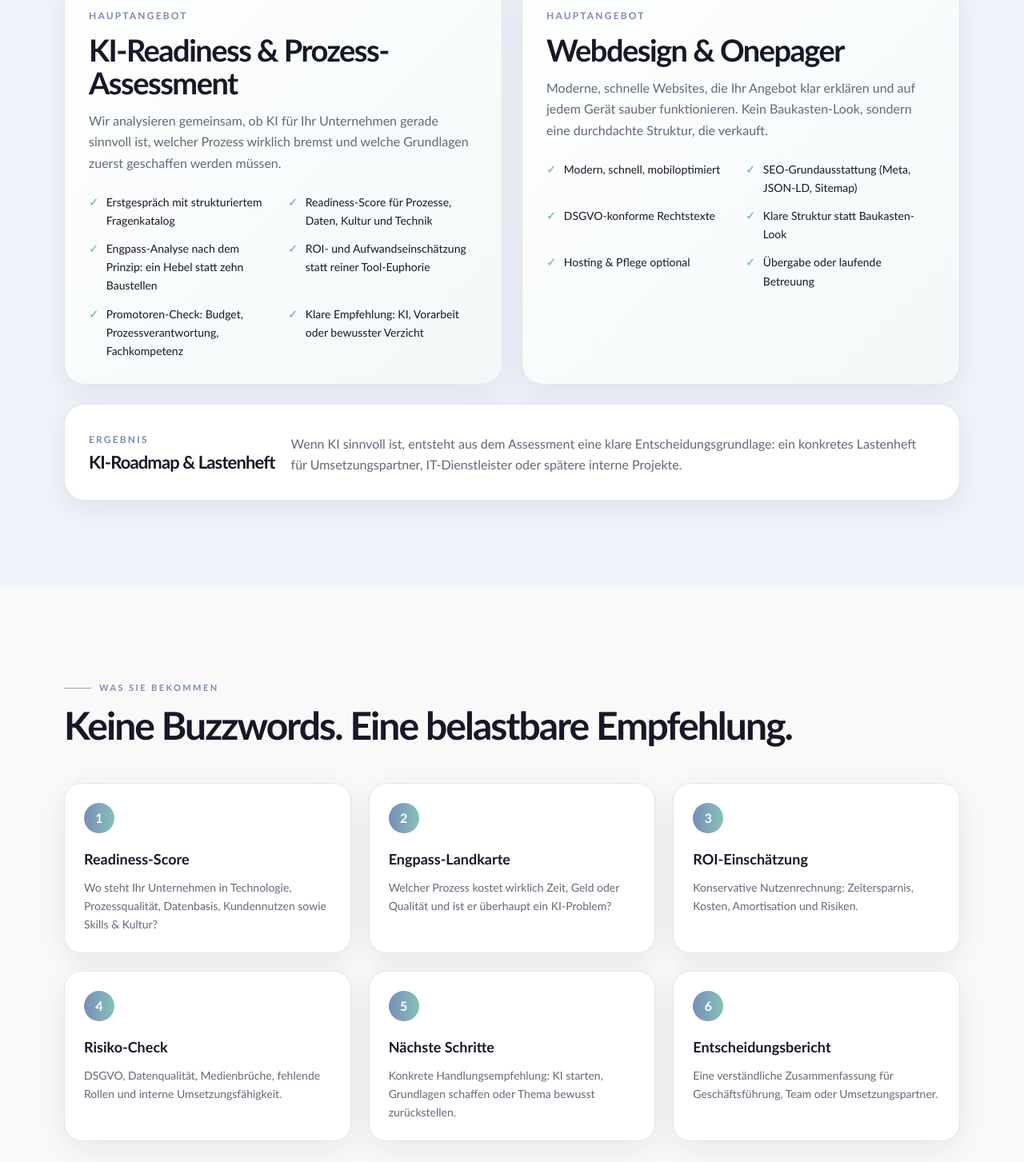
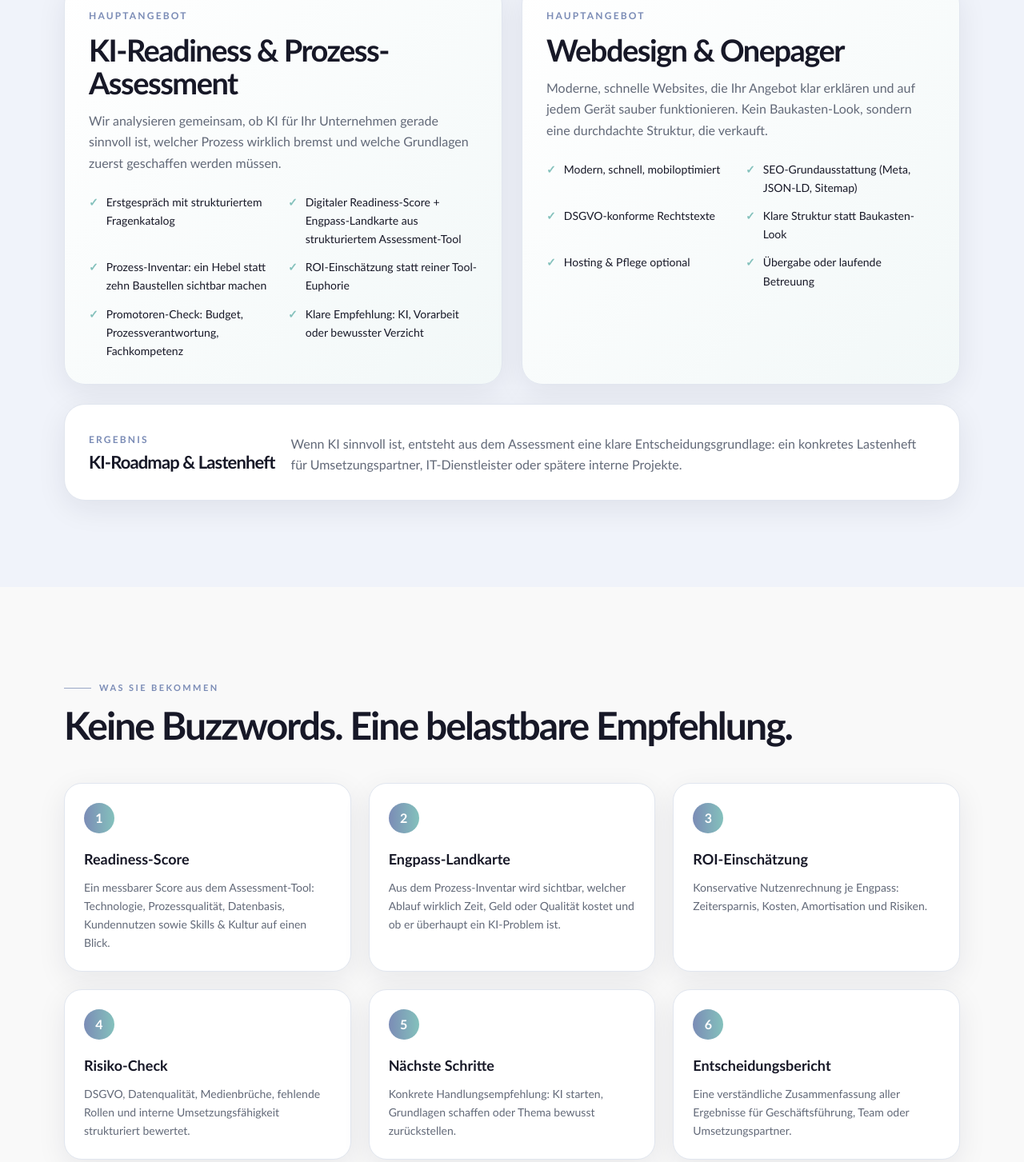
Before and after one commit to 360-ai/360ai, a plain HTML site: page Produkte/360ai-website/index.html in a window 1280 px wide. Shown: the part 2594-4047 px from the top of the page at 80% size. Drawn offline with Linux system fonts and the light colour scheme.

Commit message:
content(website): Assessment-Tool-Reife in Deliverables/Leistungen

```diff
--- a/Produkte/360ai-website/index.html
+++ b/Produkte/360ai-website/index.html
@@ -444,9 +444,9 @@
             </p>
             <div class="check-grid">
               <div class="check">Erstgespräch mit strukturiertem Fragenkatalog</div>
-              <div class="check">Readiness-Score für Prozesse, Daten, Kultur und Technik</div>
-              <div class="check">Engpass-Analyse nach dem Prinzip: ein Hebel statt zehn Baustellen</div>
-              <div class="check">ROI- und Aufwandseinschätzung statt reiner Tool-Euphorie</div>
+              <div class="check">Digitaler Readiness-Score + Engpass-Landkarte aus strukturiertem Assessment-Tool</div>
+              <div class="check">Prozess-Inventar: ein Hebel statt zehn Baustellen sichtbar machen</div>
+              <div class="check">ROI-Einschätzung statt reiner Tool-Euphorie</div>
               <div class="check">Promotoren-Check: Budget, Prozessverantwortung, Fachkompetenz</div>
               <div class="check">Klare Empfehlung: KI, Vorarbeit oder bewusster Verzicht</div>
             </div>
@@ -484,12 +484,12 @@
         <span class="eyebrow">Was Sie bekommen</span>
         <h2 class="section-title">Keine Buzzwords. Eine belastbare Empfehlung.</h2>
         <div class="deliverables-grid">
-          <article class="deliverable reveal"><div class="num">1</div><h3>Readiness-Score</h3><p>Wo steht Ihr Unternehmen in Technologie, Prozessqualität, Datenbasis, Kundennutzen sowie Skills & Kultur?</p></article>
-          <article class="deliverable reveal"><div class="num">2</div><h3>Engpass-Landkarte</h3><p>Welcher Prozess kostet wirklich Zeit, Geld oder Qualität und ist er überhaupt ein KI-Problem?</p></article>
-          <article class="deliverable reveal"><div class="num">3</div><h3>ROI-Einschätzung</h3><p>Konservative Nutzenrechnung: Zeitersparnis, Kosten, Amortisation und Risiken.</p></article>
-          <article class="deliverable reveal"><div class="num">4</div><h3>Risiko-Check</h3><p>DSGVO, Datenqualität, Medienbrüche, fehlende Rollen und interne Umsetzungsfähigkeit.</p></article>
+          <article class="deliverable reveal"><div class="num">1</div><h3>Readiness-Score</h3><p>Ein messbarer Score aus dem Assessment-Tool: Technologie, Prozessqualität, Datenbasis, Kundennutzen sowie Skills & Kultur auf einen Blick.</p></article>
+          <article class="deliverable reveal"><div class="num">2</div><h3>Engpass-Landkarte</h3><p>Aus dem Prozess-Inventar wird sichtbar, welcher Ablauf wirklich Zeit, Geld oder Qualität kostet und ob er überhaupt ein KI-Problem ist.</p></article>
+          <article class="deliverable reveal"><div class="num">3</div><h3>ROI-Einschätzung</h3><p>Konservative Nutzenrechnung je Engpass: Zeitersparnis, Kosten, Amortisation und Risiken.</p></article>
+          <article class="deliverable reveal"><div class="num">4</div><h3>Risiko-Check</h3><p>DSGVO, Datenqualität, Medienbrüche, fehlende Rollen und interne Umsetzungsfähigkeit strukturiert bewertet.</p></article>
           <article class="deliverable reveal"><div class="num">5</div><h3>Nächste Schritte</h3><p>Konkrete Handlungsempfehlung: KI starten, Grundlagen schaffen oder Thema bewusst zurückstellen.</p></article>
-          <article class="deliverable reveal"><div class="num">6</div><h3>Entscheidungsbericht</h3><p>Eine verständliche Zusammenfassung für Geschäftsführung, Team oder Umsetzungspartner.</p></article>
+          <article class="deliverable reveal"><div class="num">6</div><h3>Entscheidungsbericht</h3><p>Eine verständliche Zusammenfassung aller Ergebnisse für Geschäftsführung, Team oder Umsetzungspartner.</p></article>
         </div>
       </div>
     </section>
```
